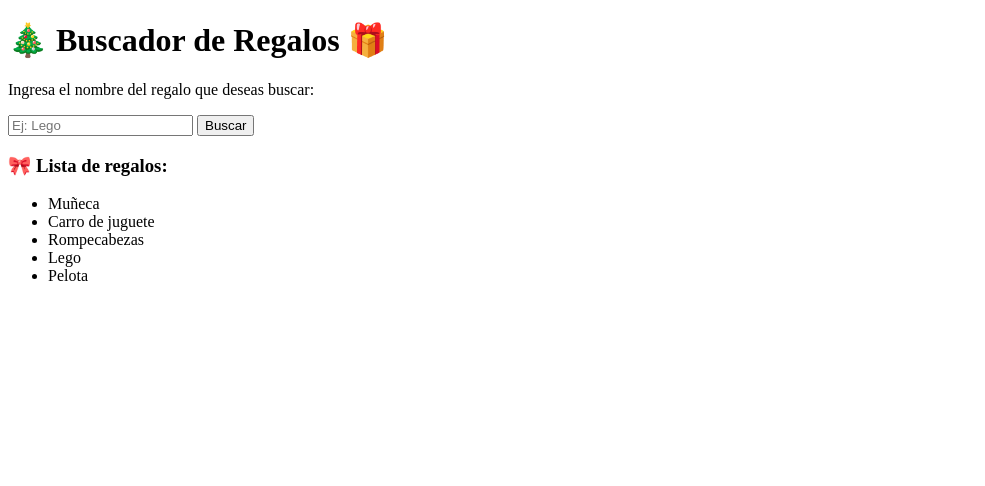
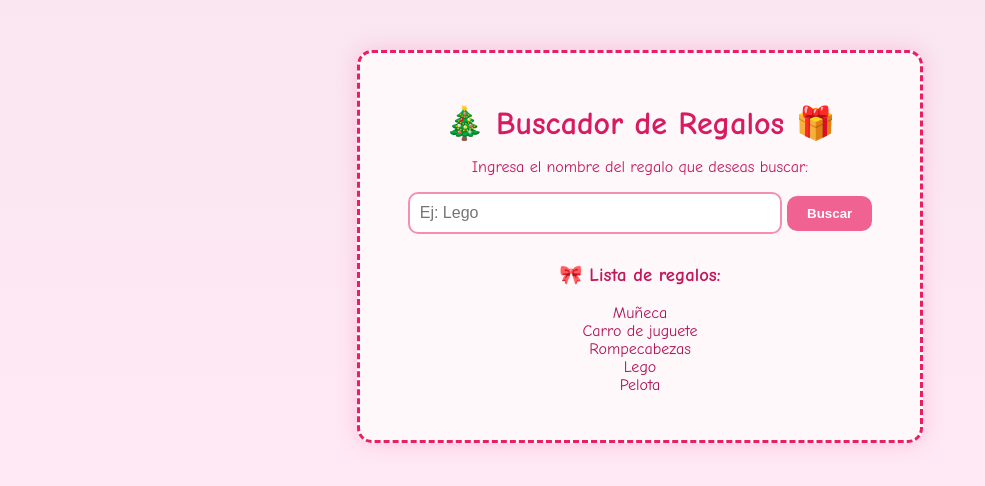
Before and after one commit to amethystereksew/4.6-Recursi-nYRetroceso, a plain HTML site: page index.html in a window 1280 px wide. Shown: the whole page, without its empty margins (0-985 px from the left). Drawn offline with Linux system fonts and the light colour scheme.

Commit message:
añadir css para estilizar html

```diff
--- a/index.html
+++ b/index.html
@@ -5,7 +5,7 @@
     <meta charset="UTF-8">
     <meta name="viewport" content="width=device-width, initial-scale=1.0">
     <title>Buscador de Regalos</title>
-    <link rel="stylesheet" href="styles.css">
+    <link rel="stylesheet" href="./style.css">
 </head>
 
 <body>
@@ -26,7 +26,7 @@
         </ul>
     </div>
 
-    <script src="script.js"></script>
+    <script src="./script.js"></script>
 </body>
 
 </html>
--- a/style.css
+++ b/style.css
@@ -0,0 +1,60 @@
+body {
+    background: linear-gradient(to bottom, #f9e6f0, #ffe9f4);
+    font-family: 'Comic Sans MS', cursive, sans-serif;
+    color: #c2185b;
+    text-align: center;
+    margin: 0;
+    padding: 0;
+}
+
+.container {
+    max-width: 500px;
+    margin: 50px auto;
+    background: #fff8fb;
+    padding: 30px;
+    border: 3px dashed #e91e63;
+    border-radius: 15px;
+    box-shadow: 0 0 20px rgba(255, 105, 180, 0.3);
+}
+
+h1 {
+    font-size: 2em;
+    color: #d81b60;
+    margin-bottom: 10px;
+}
+
+input {
+    padding: 10px;
+    width: 70%;
+    border: 2px solid #f48fb1;
+    border-radius: 10px;
+    margin-bottom: 10px;
+    font-size: 16px;
+}
+
+button {
+    padding: 10px 20px;
+    background-color: #f06292;
+    border: none;
+    border-radius: 10px;
+    color: white;
+    font-weight: bold;
+    cursor: pointer;
+    transition: background-color 0.3s ease;
+}
+
+button:hover {
+    background-color: #ec407a;
+}
+
+ul {
+    list-style-type: none;
+    padding: 0;
+    color: #ad1457;
+}
+
+#result {
+    font-size: 1.2em;
+    margin-top: 15px;
+    font-weight: bold;
+}
```
